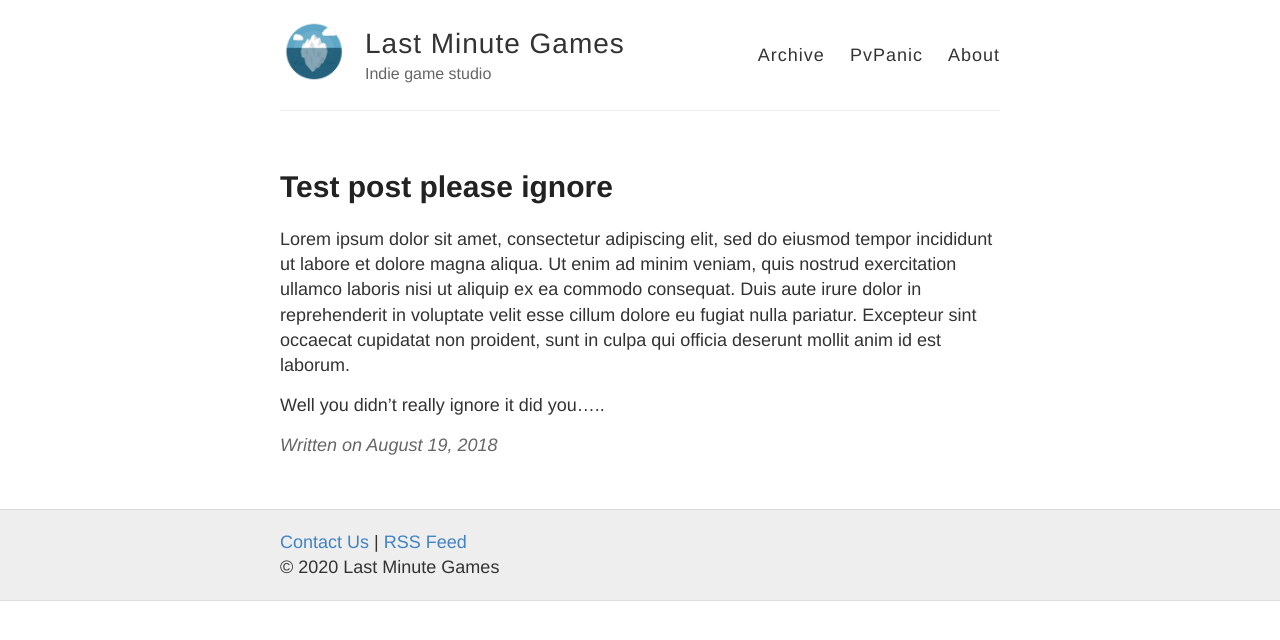
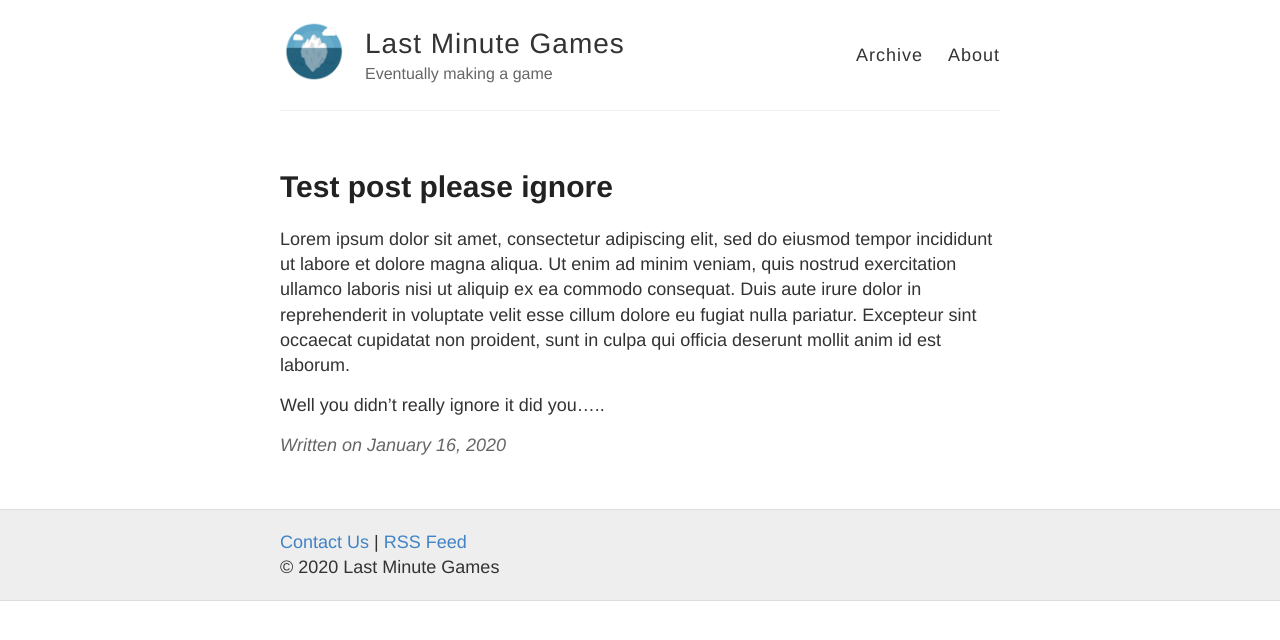
Before and after one commit to ther0n/lastminute.games, a Jekyll site: the page built from _posts/2020-01-16-test-post-please-ignore.md, in a window 1280 px wide. Shown: the top 640 px of the page. Built offline with Jekyll 4.4.1, drawn with Linux system fonts in a browser that asks for light colours.

Commit message:
Update a few things

```diff
--- a/_config.yml
+++ b/_config.yml
@@ -7,7 +7,7 @@ title: &title "Last Minute Games"
 name: *title
 
 # Short bio or description (displayed in the header)
-description: Indie game studio
+description: Eventually making a game
 
 # URL of your avatar or profile pic (you could use your GitHub profile pic)
 avatar: /assets/images/iceberg.png
--- a/_layouts/default.html
+++ b/_layouts/default.html
@@ -26,7 +26,6 @@
 
           <nav>
             <a href="{{ site.baseurl }}/archive">Archive</a>
-            <a href="{{ site.baseurl }}/pvpanic">PvPanic</a>
             <a href="{{ site.baseurl }}/about">About</a>
           </nav>
         </header>
```
Also changed, not shown: _posts/2020-01-16-test-post-please-ignore.md (renamed from _posts/2018-08-19-test-post-please-ignore.md).
